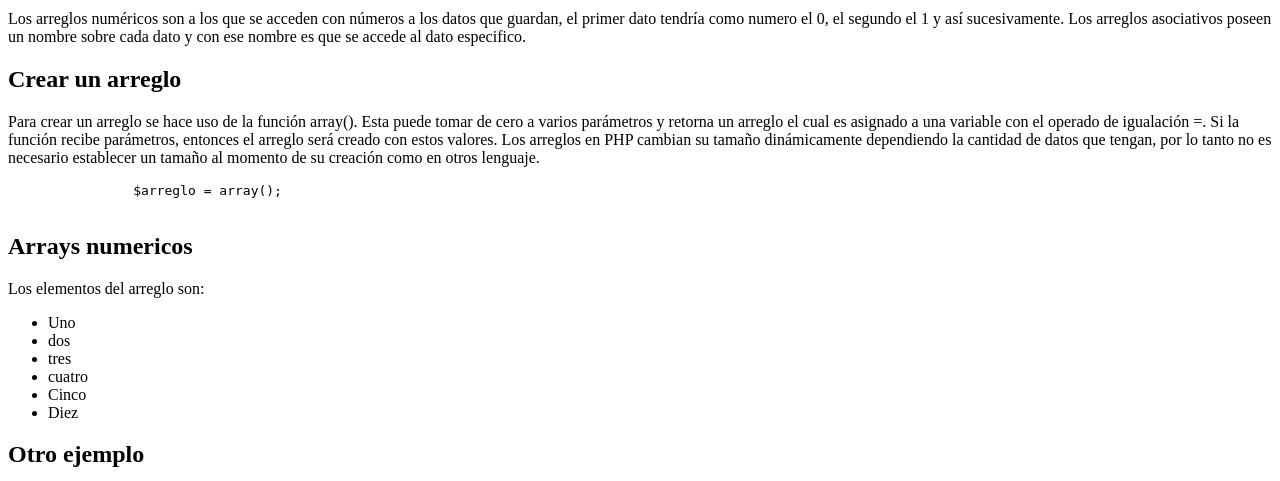
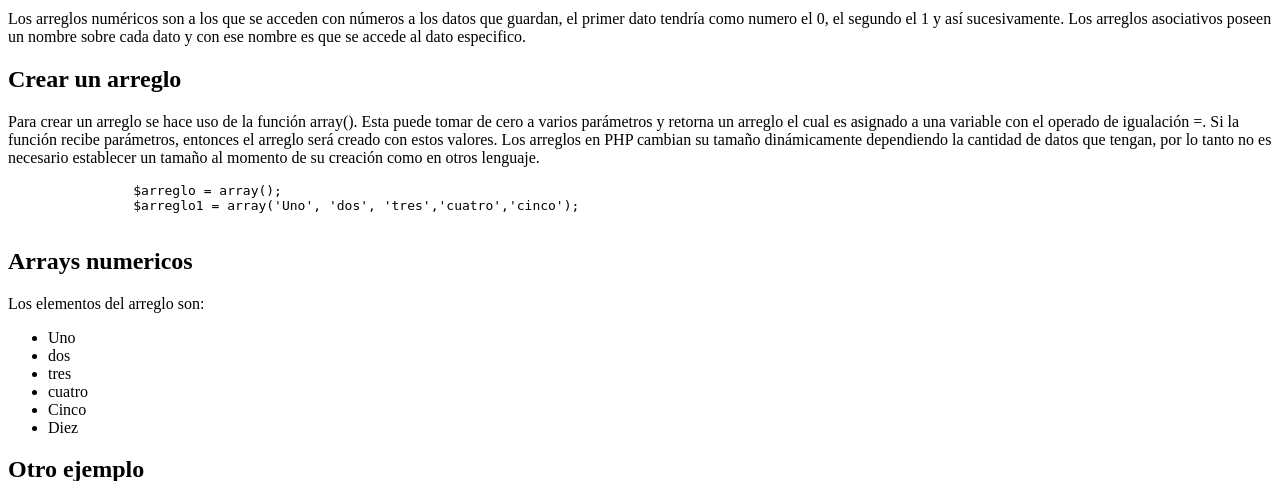
Before and after one commit to mtorrez/EM_arreglos, a PHP site: page / in a window 1280 px wide. Shown: the part 174-655 px from the top of the page. Run offline with PHP 8.4, Linux system fonts and the light colour scheme.

Commit message:
Adicionando una linea

```diff
--- a/index.php
+++ b/index.php
@@ -13,6 +13,7 @@
 	<p>Para crear un arreglo se hace uso de la función array(). Esta puede tomar de cero a varios parámetros y retorna un arreglo el cual es asignado a una variable con el operado de igualación =. Si la función recibe parámetros, entonces el arreglo será creado con estos valores. Los arreglos en PHP cambian su tamaño dinámicamente dependiendo la cantidad de datos que tengan, por lo tanto no es necesario establecer un tamaño al momento de su creación como en otros lenguaje.</p>
 	<pre>
 		$arreglo = array();
+		$arreglo1 = array('Uno', 'dos', 'tres','cuatro','cinco');
 	</pre>
 	<h2>Arrays numericos</h2>
 	<?php
```
